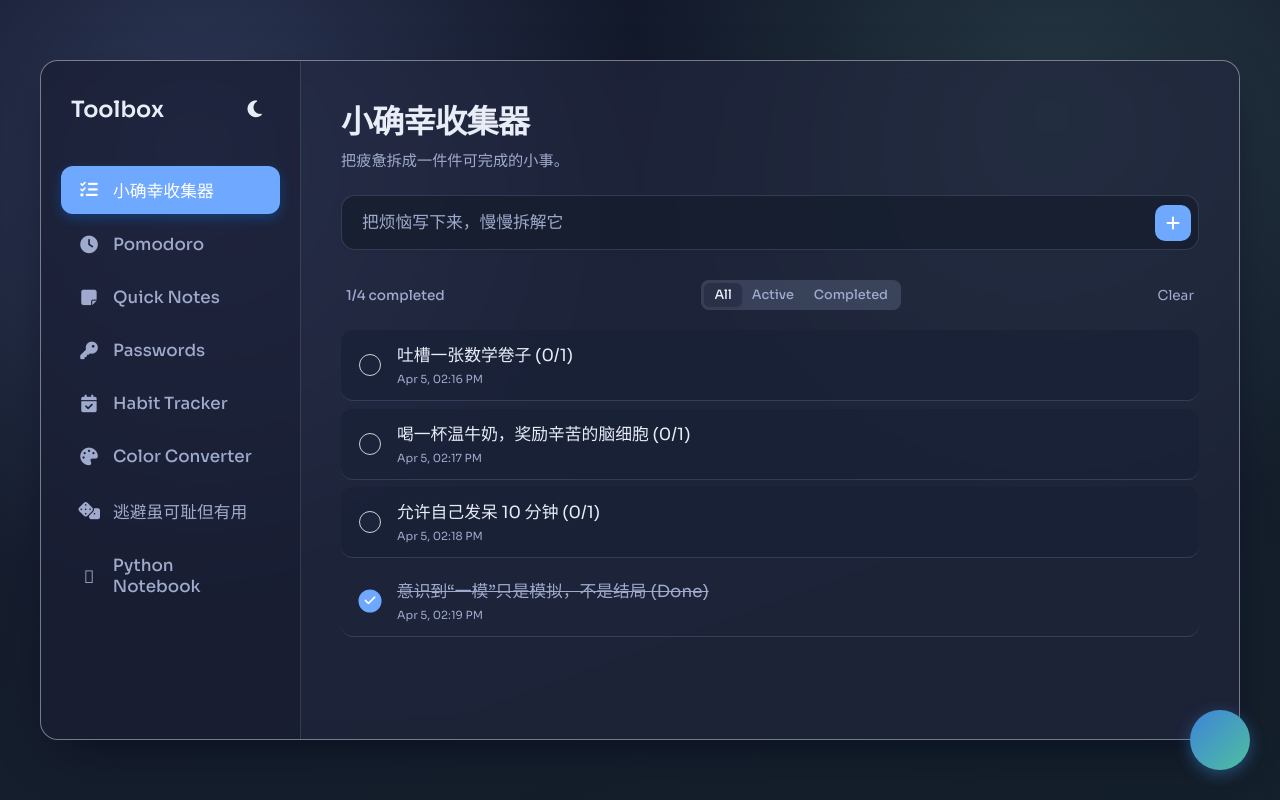
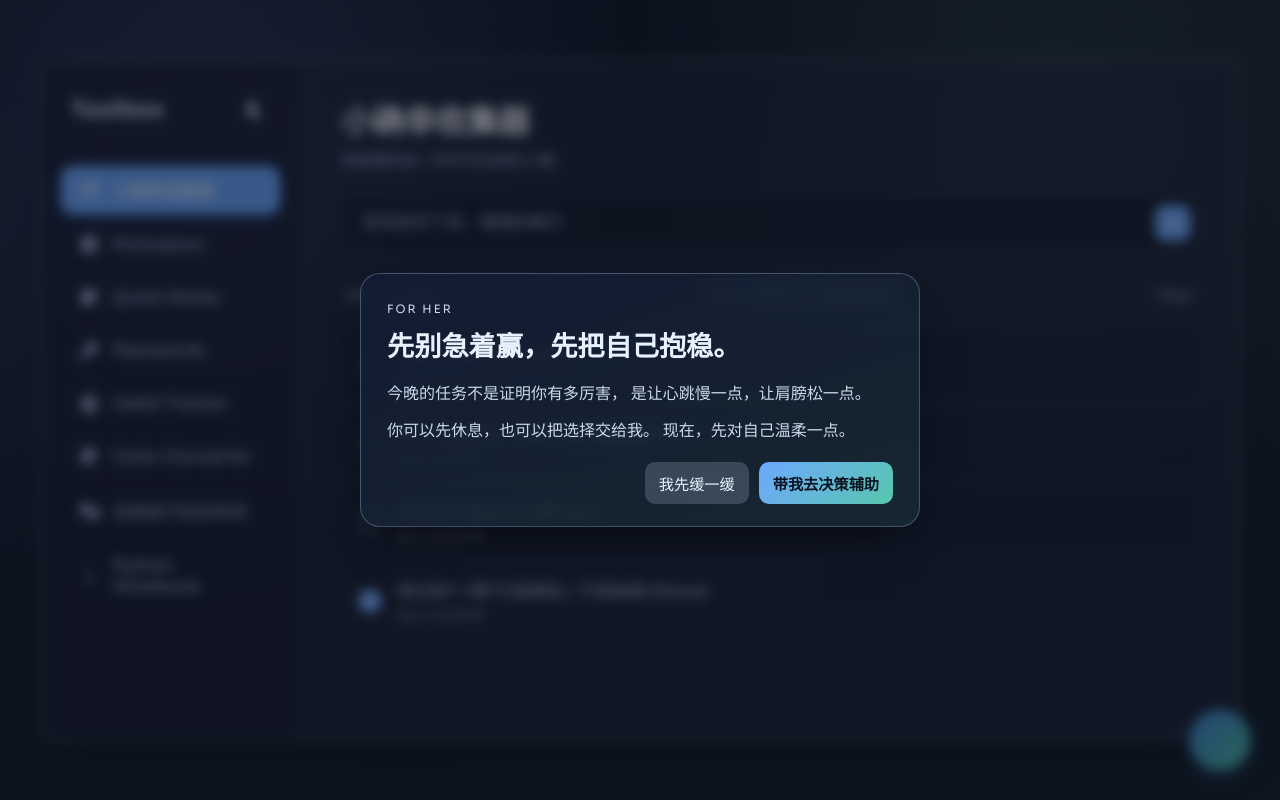
Before and after one commit to naginya233/to-do-list, a website: page index.html in a window 1280 px wide. Drawn offline with nearby package versions, Linux system fonts and the light colour scheme.

Commit message:
feat: add warm welcome overlay and one-click decision entry

```diff
--- a/style.css
+++ b/style.css
@@ -1153,6 +1153,129 @@ body {
     letter-spacing: 0.02em;
 }
 
+.for-her-overlay {
+    position: fixed;
+    inset: 0;
+    background: rgba(6, 10, 18, 0.5);
+    backdrop-filter: blur(6px);
+    -webkit-backdrop-filter: blur(6px);
+    display: flex;
+    justify-content: center;
+    align-items: center;
+    padding: 20px;
+    z-index: 1100;
+    animation: overlayFadeIn 0.25s ease;
+}
+
+.for-her-overlay.leaving {
+    animation: overlayFadeOut 0.25s ease forwards;
+}
+
+.for-her-card {
+    width: min(560px, 100%);
+    border-radius: 20px;
+    border: 1px solid rgba(172, 198, 239, 0.3);
+    background: linear-gradient(160deg, rgba(18, 28, 52, 0.88), rgba(25, 44, 52, 0.8));
+    box-shadow: 0 22px 50px -22px rgba(0, 0, 0, 0.75);
+    padding: 26px 26px 22px;
+    color: #e7f2ff;
+    animation: cardLiftIn 0.3s ease;
+}
+
+[data-theme="dark"] .for-her-card {
+    background: linear-gradient(160deg, rgba(18, 40, 35, 0.92), rgba(30, 56, 44, 0.84));
+    border-color: rgba(149, 217, 199, 0.3);
+}
+
+.for-her-kicker {
+    letter-spacing: 0.18em;
+    text-transform: uppercase;
+    font-size: 0.72rem;
+    color: rgba(204, 226, 255, 0.82);
+    margin-bottom: 10px;
+}
+
+.for-her-card h2 {
+    font-size: 1.7rem;
+    line-height: 1.35;
+    margin-bottom: 14px;
+}
+
+.for-her-card p {
+    color: rgba(223, 237, 255, 0.9);
+    line-height: 1.7;
+    margin-bottom: 10px;
+}
+
+.for-her-actions {
+    margin-top: 18px;
+    display: flex;
+    justify-content: flex-end;
+    gap: 10px;
+    flex-wrap: wrap;
+}
+
+.for-her-btn {
+    border: none;
+    border-radius: 10px;
+    padding: 10px 14px;
+    font-size: 0.95rem;
+    cursor: pointer;
+    transition: all 0.2s ease;
+}
+
+.for-her-btn.secondary {
+    background: rgba(205, 220, 244, 0.2);
+    color: #e9f3ff;
+}
+
+.for-her-btn.secondary:hover {
+    background: rgba(205, 220, 244, 0.32);
+}
+
+.for-her-btn.primary {
+    background: linear-gradient(135deg, #6ea8ff, #58c7ae);
+    color: #091422;
+    font-weight: 600;
+}
+
+.for-her-btn.primary:hover {
+    transform: translateY(-1px);
+    box-shadow: 0 8px 18px -8px rgba(110, 168, 255, 0.65);
+}
+
+@keyframes overlayFadeIn {
+    from {
+        opacity: 0;
+    }
+
+    to {
+        opacity: 1;
+    }
+}
+
+@keyframes overlayFadeOut {
+    from {
+        opacity: 1;
+    }
+
+    to {
+        opacity: 0;
+    }
+}
+
+@keyframes cardLiftIn {
+    from {
+        opacity: 0;
+        transform: translateY(16px) scale(0.98);
+    }
+
+    to {
+        opacity: 1;
+        transform: translateY(0) scale(1);
+    }
+}
+
 @keyframes comfortFloat {
     0% {
         transform: translateY(0) translateX(0) rotate(0deg);
@@ -1873,4 +1996,21 @@ body {
     .delete-btn {
         opacity: 1;
     }
-}
+
+    .for-her-card {
+        padding: 22px 18px 18px;
+        border-radius: 16px;
+    }
+
+    .for-her-card h2 {
+        font-size: 1.35rem;
+    }
+
+    .for-her-actions {
+        justify-content: stretch;
+    }
+
+    .for-her-btn {
+        width: 100%;
+    }
+}
--- a/toolbox-core.js
+++ b/toolbox-core.js
@@ -100,6 +100,7 @@ document.addEventListener('DOMContentLoaded', () => {
 
     // 5. Comfort Easter Egg for sensitive Todo inputs
     setupComfortMonitor();
+    setupForHerWelcome();
 
     function setupComfortMonitor() {
         const triggerKeywords = ['信心', '难', '失败'];
@@ -164,4 +165,51 @@ document.addEventListener('DOMContentLoaded', () => {
             return layer;
         }
     }
+
+    function setupForHerWelcome() {
+        const seenKey = 'for-her-welcome-seen-v1';
+        if (localStorage.getItem(seenKey) === 'yes') return;
+
+        const overlay = document.createElement('div');
+        overlay.className = 'for-her-overlay';
+        overlay.innerHTML = `
+            <div class="for-her-card" role="dialog" aria-modal="true" aria-label="晚安补给站开场">
+                <p class="for-her-kicker">for her</p>
+                <h2>先别急着赢，先把自己抱稳。</h2>
+                <p>
+                    今晚的任务不是证明你有多厉害，
+                    是让心跳慢一点，让肩膀松一点。
+                </p>
+                <p>
+                    你可以先休息，也可以把选择交给我。
+                    现在，先对自己温柔一点。
+                </p>
+                <div class="for-her-actions">
+                    <button type="button" class="for-her-btn secondary" id="for-her-close-btn">我先缓一缓</button>
+                    <button type="button" class="for-her-btn primary" id="for-her-decision-btn">带我去决策辅助</button>
+                </div>
+            </div>
+        `;
+
+        document.body.appendChild(overlay);
+
+        const closeBtn = overlay.querySelector('#for-her-close-btn');
+        const decisionBtn = overlay.querySelector('#for-her-decision-btn');
+
+        const closeOverlay = () => {
+            overlay.classList.add('leaving');
+            localStorage.setItem(seenKey, 'yes');
+            setTimeout(() => overlay.remove(), 250);
+        };
+
+        closeBtn?.addEventListener('click', closeOverlay);
+        overlay.addEventListener('click', (event) => {
+            if (event.target === overlay) closeOverlay();
+        });
+
+        decisionBtn?.addEventListener('click', () => {
+            closeOverlay();
+            switchTool('decision');
+        });
+    }
 });
```
